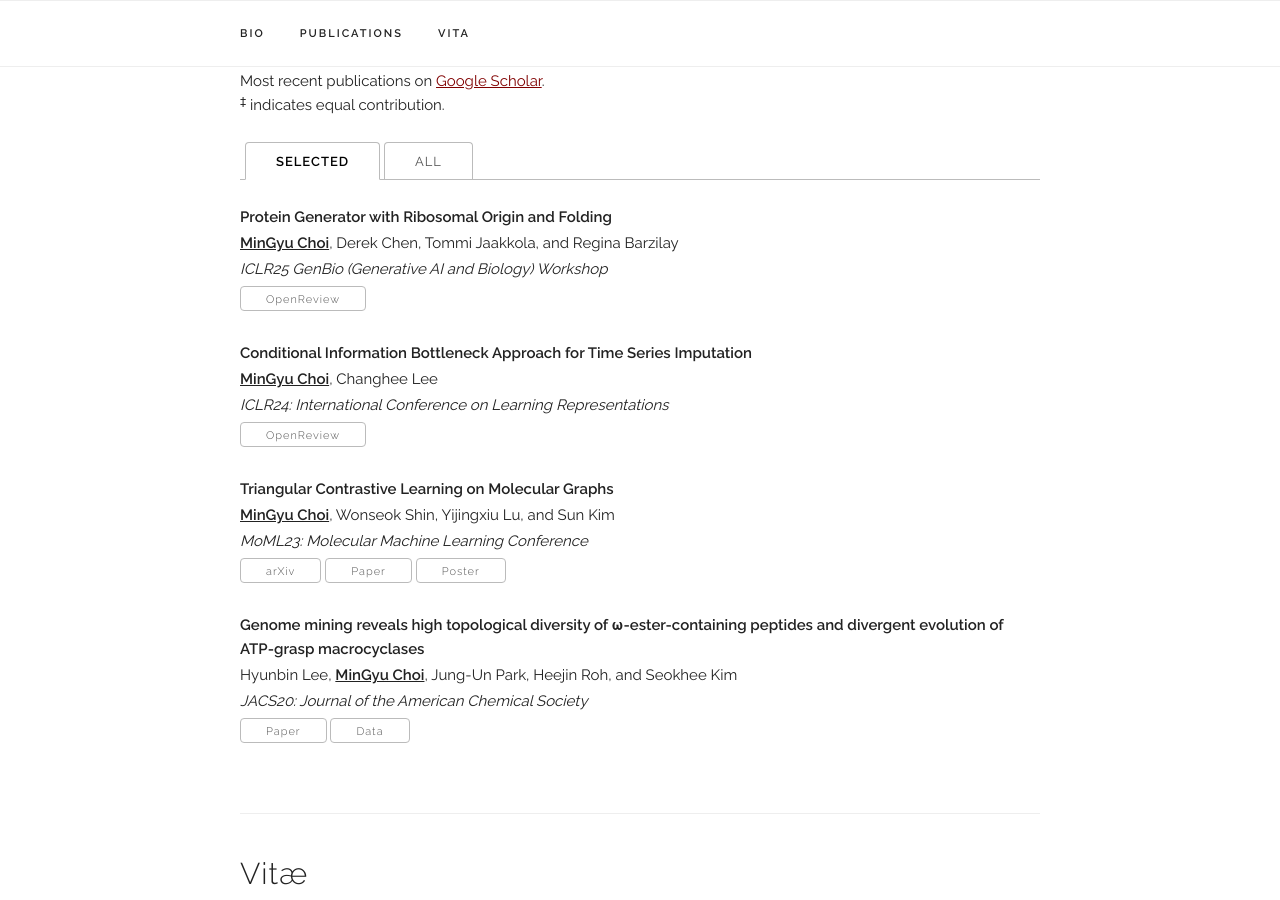
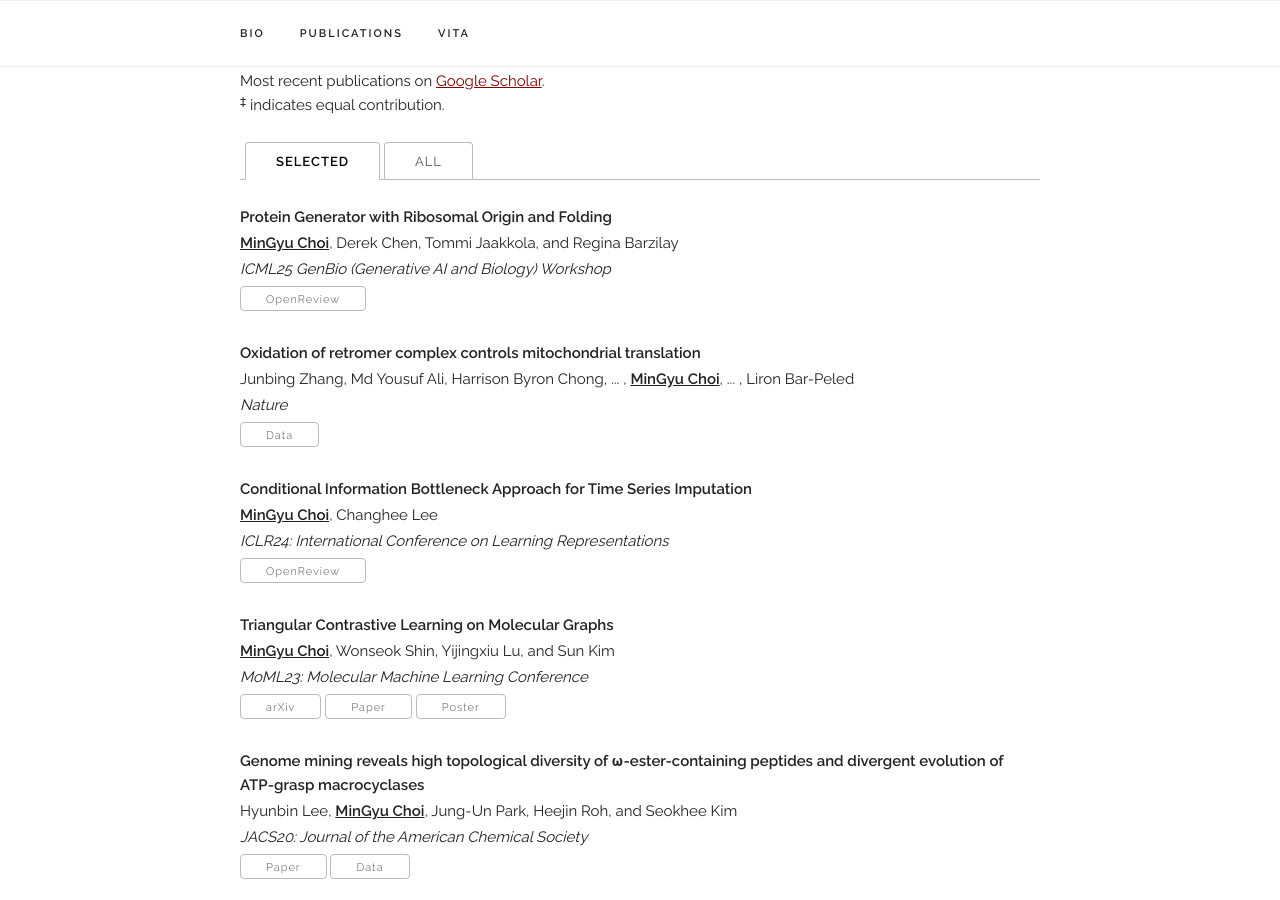
Before and after one commit to Chemgyu/Chemgyu.github.io, a Jekyll site: the page built from index.html, in a window 1280 px wide and 900 px high, scrolled down 786 px. Built offline with Jekyll 4.4.1, drawn with Linux system fonts in a browser that asks for light colours; some web fonts are replaced.

Commit message:
Modify publication details in publications.yaml
Updated the venue for a paper and added a new publication entry.

```diff
--- a/_data/publications.yaml
+++ b/_data/publications.yaml
@@ -1,8 +1,16 @@
 papers:
   - title: "Protein Generator with Ribosomal Origin and Folding"
     authors: "<b><ins>MinGyu Choi</ins></b>, Derek Chen, Tommi Jaakkola, and Regina Barzilay"
-    venue: "ICLR25 GenBio (Generative AI and Biology) Workshop"
+    venue: "ICML25 GenBio (Generative AI and Biology) Workshop"
     openreview: "https://openreview.net/forum?id=AJXT4TNXKN"
+    # paper_pdf: "/assets/publications/2023_CIB/23NIPS_DGM4H_CIB.pdf"
+    # poster: "/assests/publications/2023_CIB/NIPS_Poster.pdf"
+    selected: y
+
+  - title: "Oxidation of retromer complex controls mitochondrial translation"
+    authors: "Junbing Zhang, Md Yousuf Ali, Harrison Byron Chong, ... , <b><ins>MinGyu Choi</ins></b>, ... , Liron Bar-Peled"
+    venue: "Nature"
+    data: "https://www.nature.com/articles/s41586-025-08756-y"
     # paper_pdf: "/assets/publications/2023_CIB/23NIPS_DGM4H_CIB.pdf"
     # poster: "/assests/publications/2023_CIB/NIPS_Poster.pdf"
     selected: y
```
